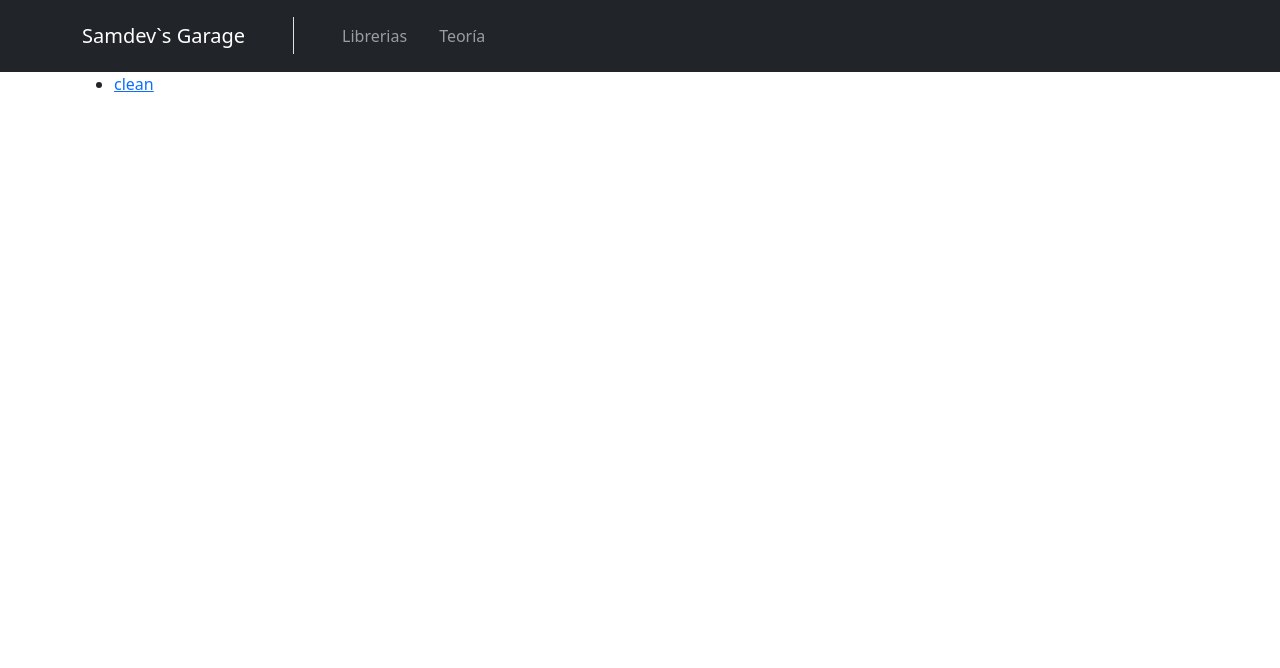
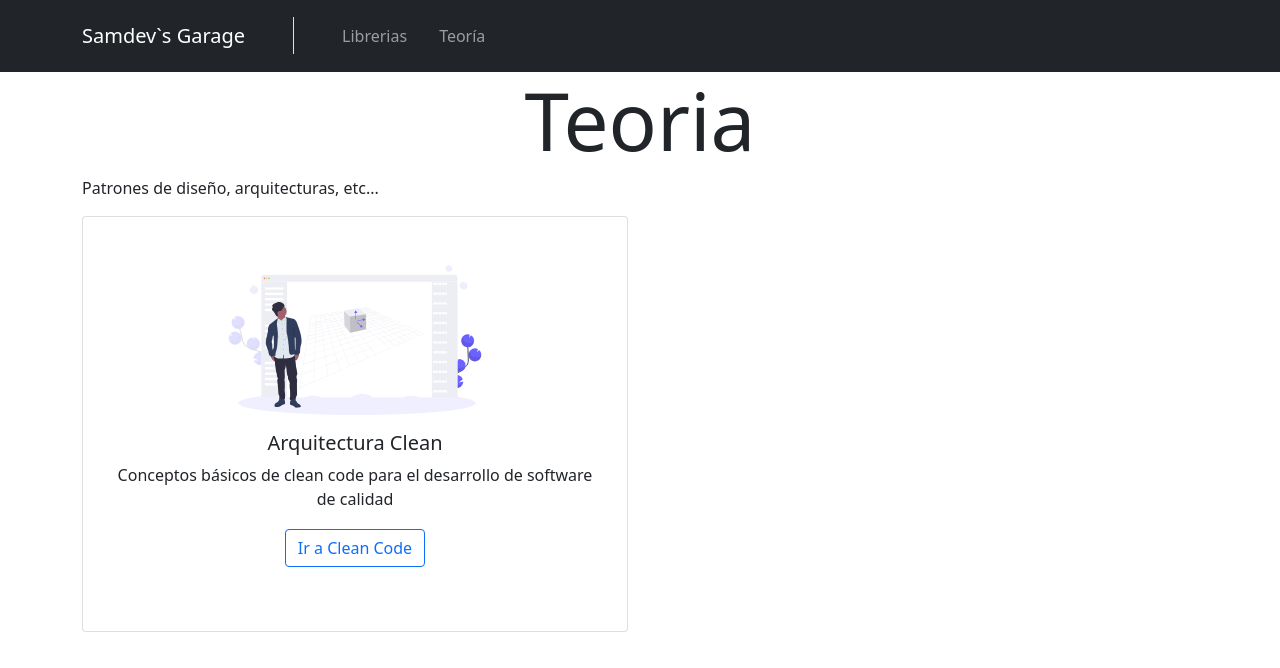
Before and after one commit to sberrus/garage, a React app: page /teoria in a window 1280 px wide. Shown: the top 668 px of the page. Built offline with nearby package versions, Linux system fonts and the light colour scheme; the HTML template or start-up script is replaced by a standard one.

Commit message:
Añadiendo rutas de teoria y clean code

```diff
--- /dev/null
+++ b/src/pages/CleanCode/CleanCode.tsx
@@ -0,0 +1,16 @@
+import { Container } from "react-bootstrap";
+
+const CleanCode = () => {
+	return (
+		<Container>
+			<h1>Usando Libreria Fiber-Three</h1>
+			<p>
+				La libreria <b>Fiber-Three</b> es una libreria múy útil que nos permite utilizar de forma más eficiente
+				modelos 3d en react.
+			</p>
+			<h2>Crenado objetos 3d manualmente</h2>
+		</Container>
+	);
+};
+
+export default CleanCode;
--- /dev/null
+++ b/src/pages/Teoria/Teoria.tsx
@@ -0,0 +1,29 @@
+import { Card, Col, Row } from "react-bootstrap";
+import { Link } from "react-router-dom";
+import ModelImg from "../../assets/img/3dModel.svg";
+const Teoria = () => {
+	return (
+		<>
+			<h1 className="display-1 text-center">Teoria</h1>
+			<p>Patrones de diseño, arquitecturas, etc...</p>
+			<Row>
+				<Col md={6}>
+					<Card className="p-5 px-3 text-center">
+						<Card.Img variant="top" src={ModelImg} style={{ height: "150px", margin: "auto" }} />
+						<Card.Body>
+							<Card.Title>Arquitectura Clean</Card.Title>
+							<Card.Text style={{ minHeight: "50px" }}>
+								Conceptos básicos de clean code para el desarrollo de software de calidad
+							</Card.Text>
+							<Link className="btn btn-outline-primary" to="clean-code">
+								Ir a Clean Code
+							</Link>
+						</Card.Body>
+					</Card>
+				</Col>
+			</Row>
+		</>
+	);
+};
+
+export default Teoria;
--- a/src/routes/RouterComponent.tsx
+++ b/src/routes/RouterComponent.tsx
@@ -1,11 +1,13 @@
 //Libraries
-import { Link, Route, Routes } from "react-router-dom";
+import { Route, Routes } from "react-router-dom";
 //Layouts
 import IndexLayout from "../components/Layouts/IndexLayout";
 //Pages
 import Index from "../pages/Index/Index";
 import Three from "../pages/Three/Three";
 import Librerias from "../pages/Librerias/Librerias";
+import Teoria from "../pages/Teoria/Teoria";
+import CleanCode from "../pages/CleanCode/CleanCode";
 
 const RouterComponent = () => {
 	return (
@@ -18,26 +20,8 @@ const RouterComponent = () => {
 					<Route path="three" element={<Three />} />
 				</Route>
 				<Route path="teoria">
-					<Route
-						index
-						element={
-							<>
-								<ul>
-									<li>
-										<Link to="clean">clean</Link>
-									</li>
-								</ul>
-							</>
-						}
-					/>
-					<Route
-						path="clean"
-						element={
-							<>
-								<h1>Arquitectura</h1>
-							</>
-						}
-					/>
+					<Route index element={<Teoria />} />
+					<Route path="clean-code" element={<CleanCode />} />
 				</Route>
 			</Route>
 		</Routes>
```
